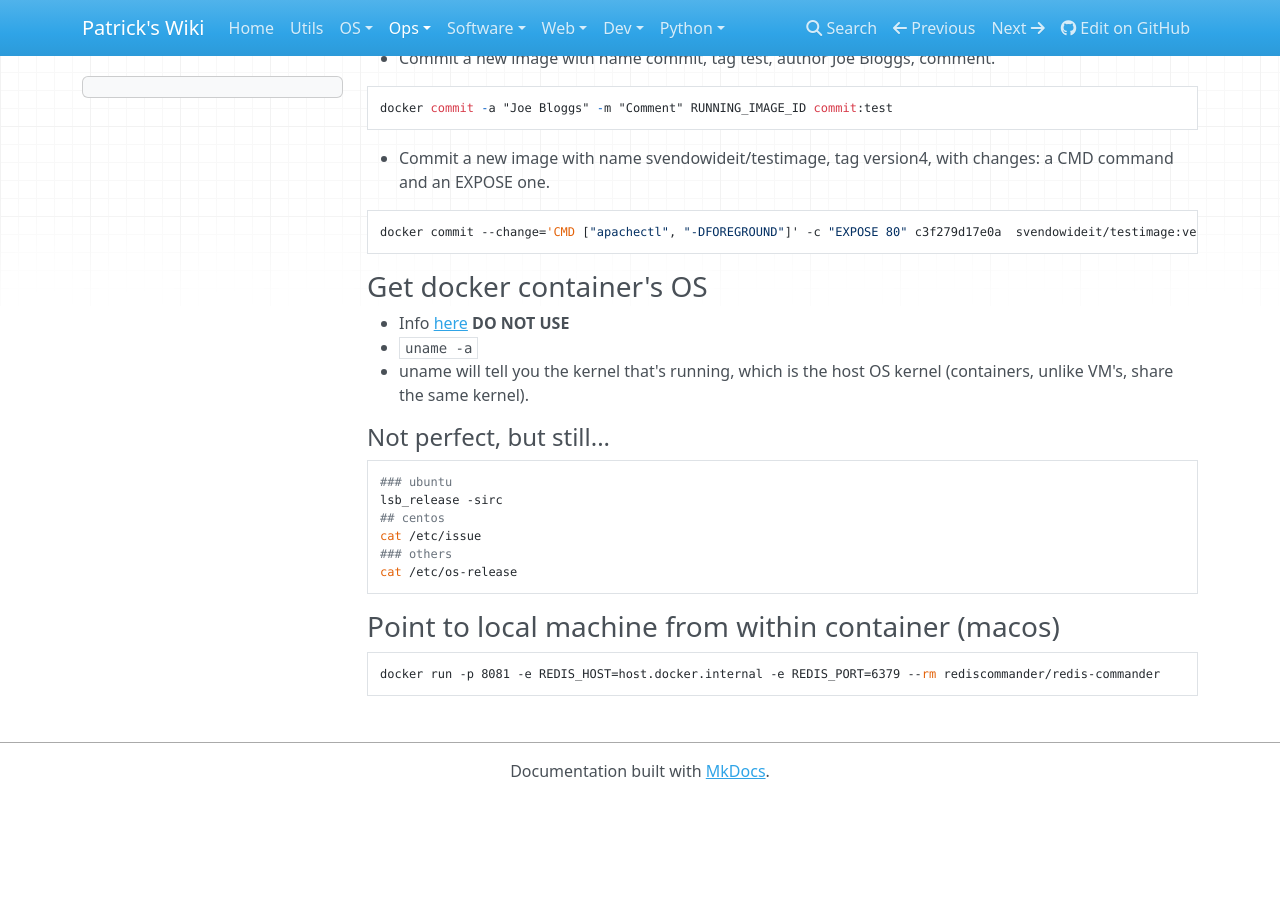
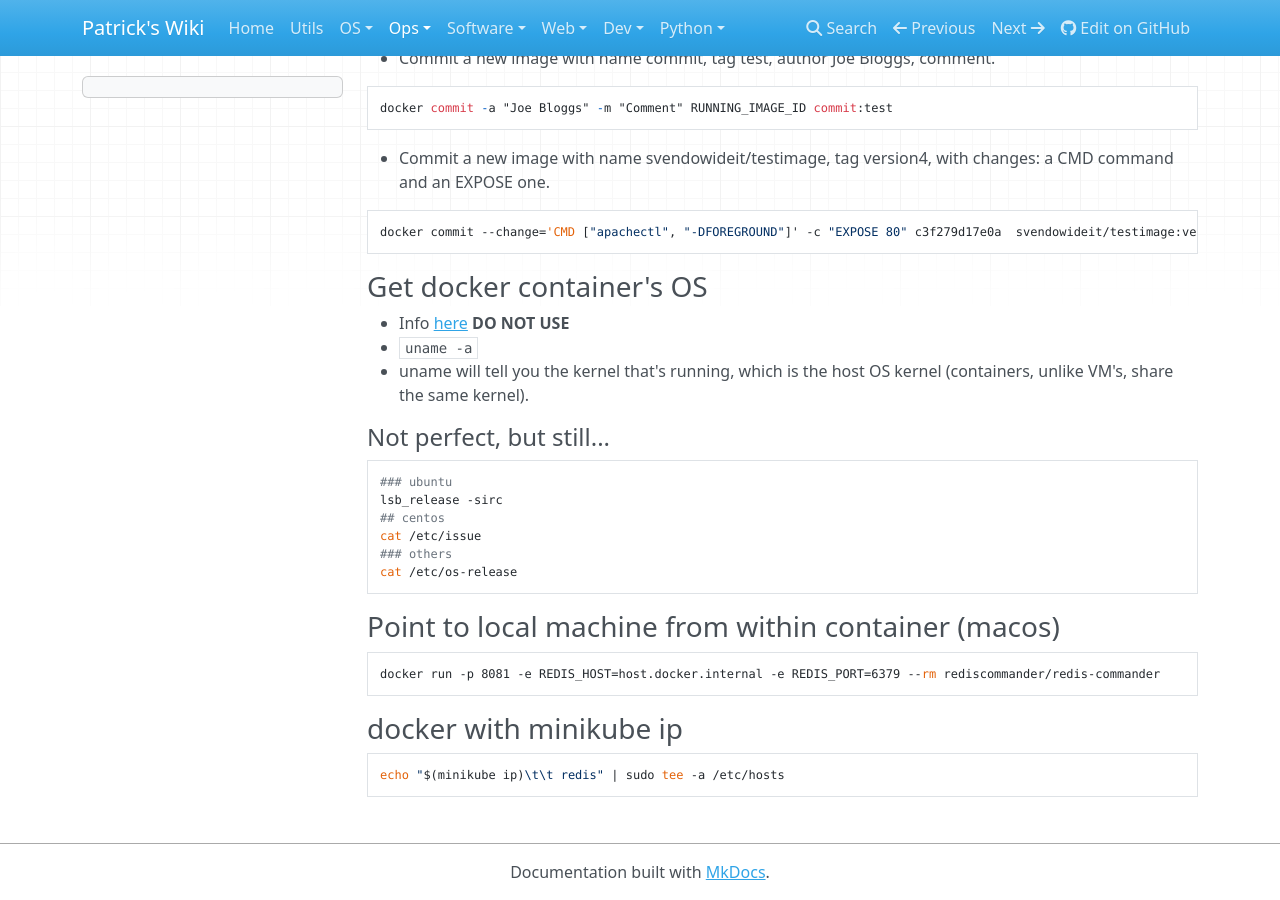
Before and after one commit to patsancu/wiki, an MkDocs documentation site: the page built from docs/Ops/Docker/Docker.md, in a window 1280 px wide and 900 px high, scrolled down 1108 px. Built offline with MkDocs 1.6.1, drawn with Linux system fonts in a browser that asks for light colours; nearby versions of some CDN libraries; before the commit the page ends 1907 px from its top, so only the background shows below that.

Commit message:
docker: Minikube ip

````diff
--- a/docs/Ops/Docker/Docker.md
+++ b/docs/Ops/Docker/Docker.md
@@ -79,3 +79,8 @@ cat /etc/os-release
 ```
 docker run -p 8081 -e REDIS_HOST=host.docker.internal -e REDIS_PORT=6379 --rm rediscommander/redis-commander
 ```
+
+### docker with minikube ip
+```
+echo "$(minikube ip)\t\t redis" | sudo tee -a /etc/hosts
+```
````
